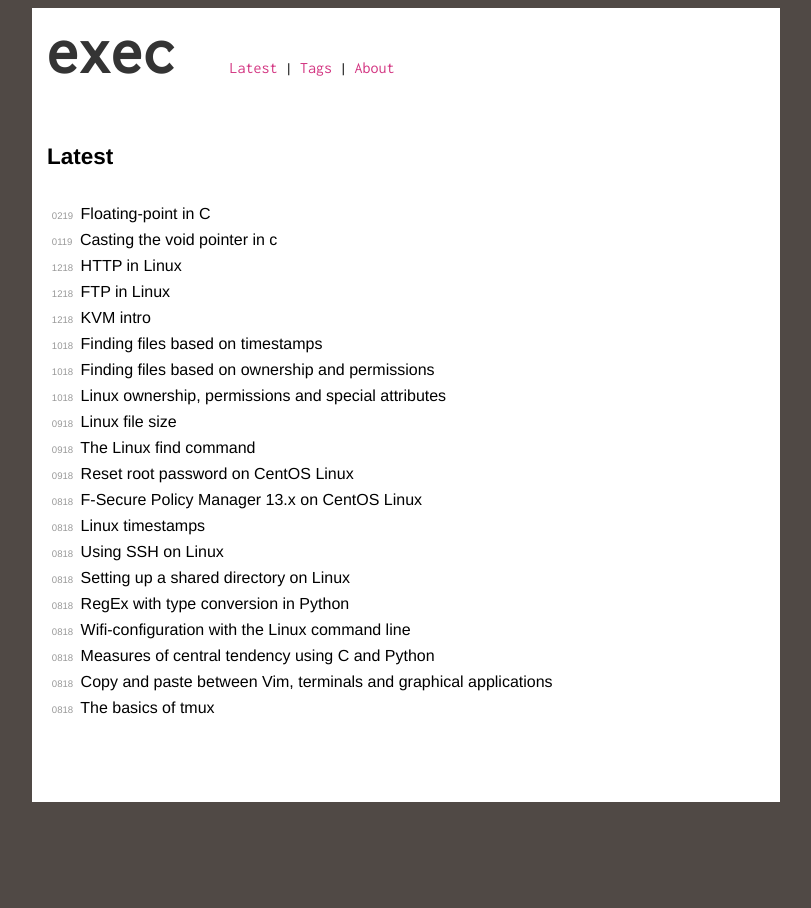
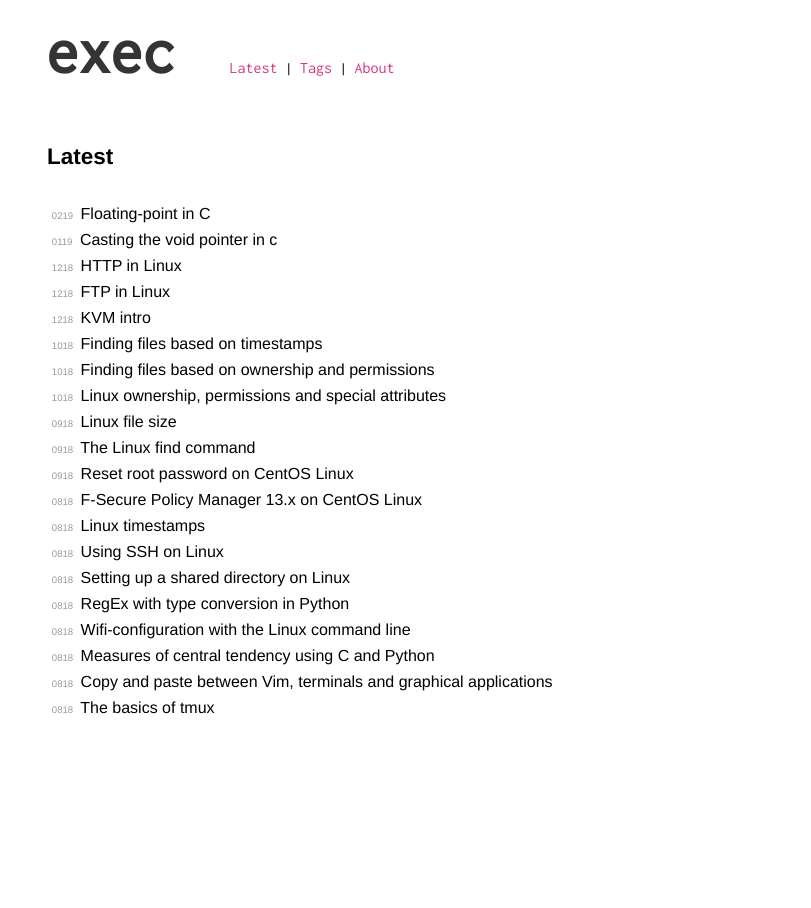
Before and after one commit to execas/execas.github.io, a Jekyll site: the page built from index.html, in a window 1280 px wide. Shown: the whole page, without its empty margins (234-1045 px from the left). Built offline with Jekyll 4.4.1, drawn with Linux system fonts in a browser that asks for light colours.

Commit message:
Update execas.css

```diff
--- a/css/execas.css
+++ b/css/execas.css
@@ -10,9 +10,9 @@ body {
      color: #000000;
      font-size: 15px;
      /*background-color: #f5f1ed;*/
-     background-color: #504945;
+     /*background-color: #504945;*/
      /*background-color: #f2f2f2;*/
-     /*background-color: #ffffff;*/
+     background-color: #ffffff;
 }
 
 #wrapper {
```
